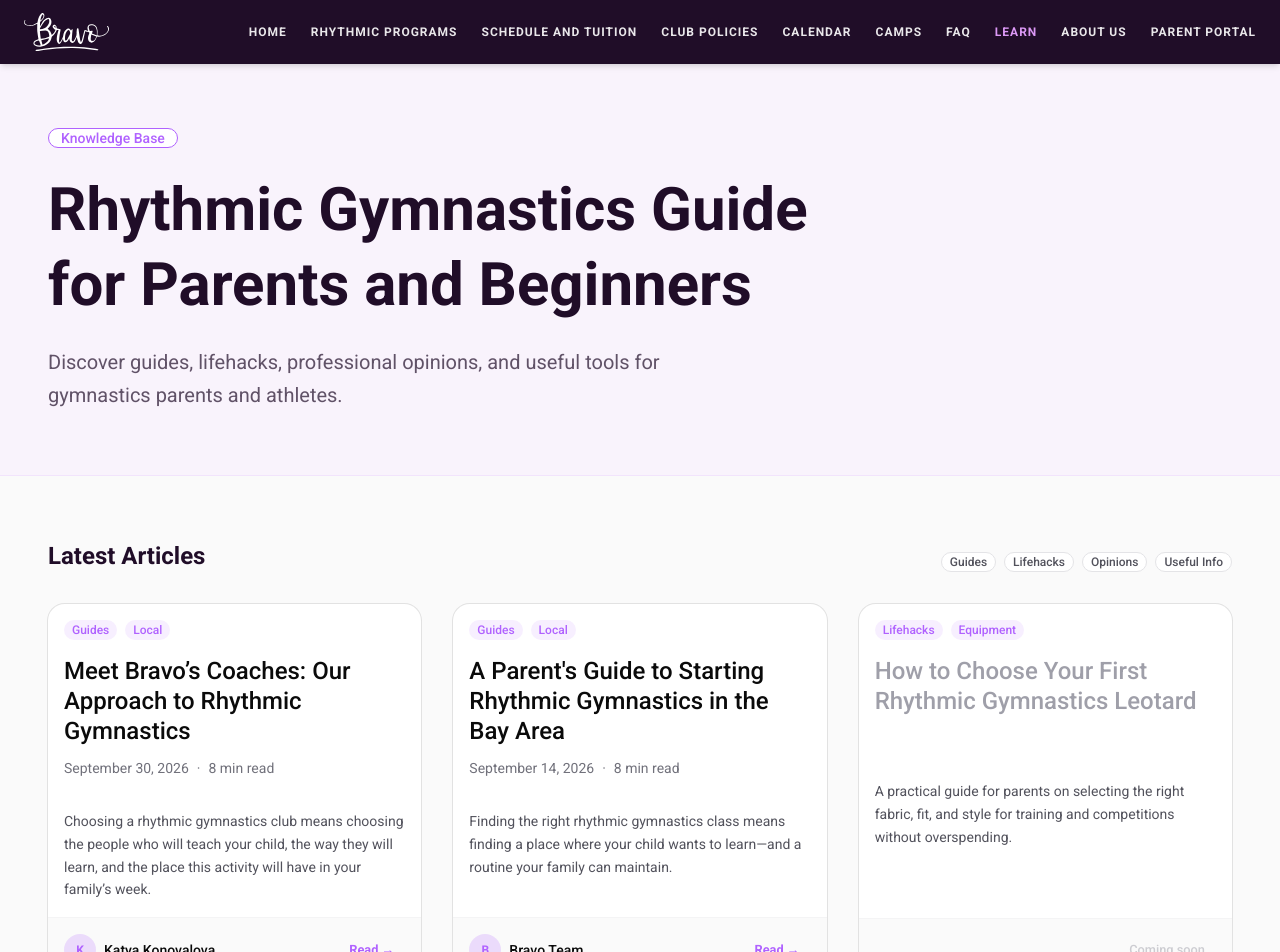
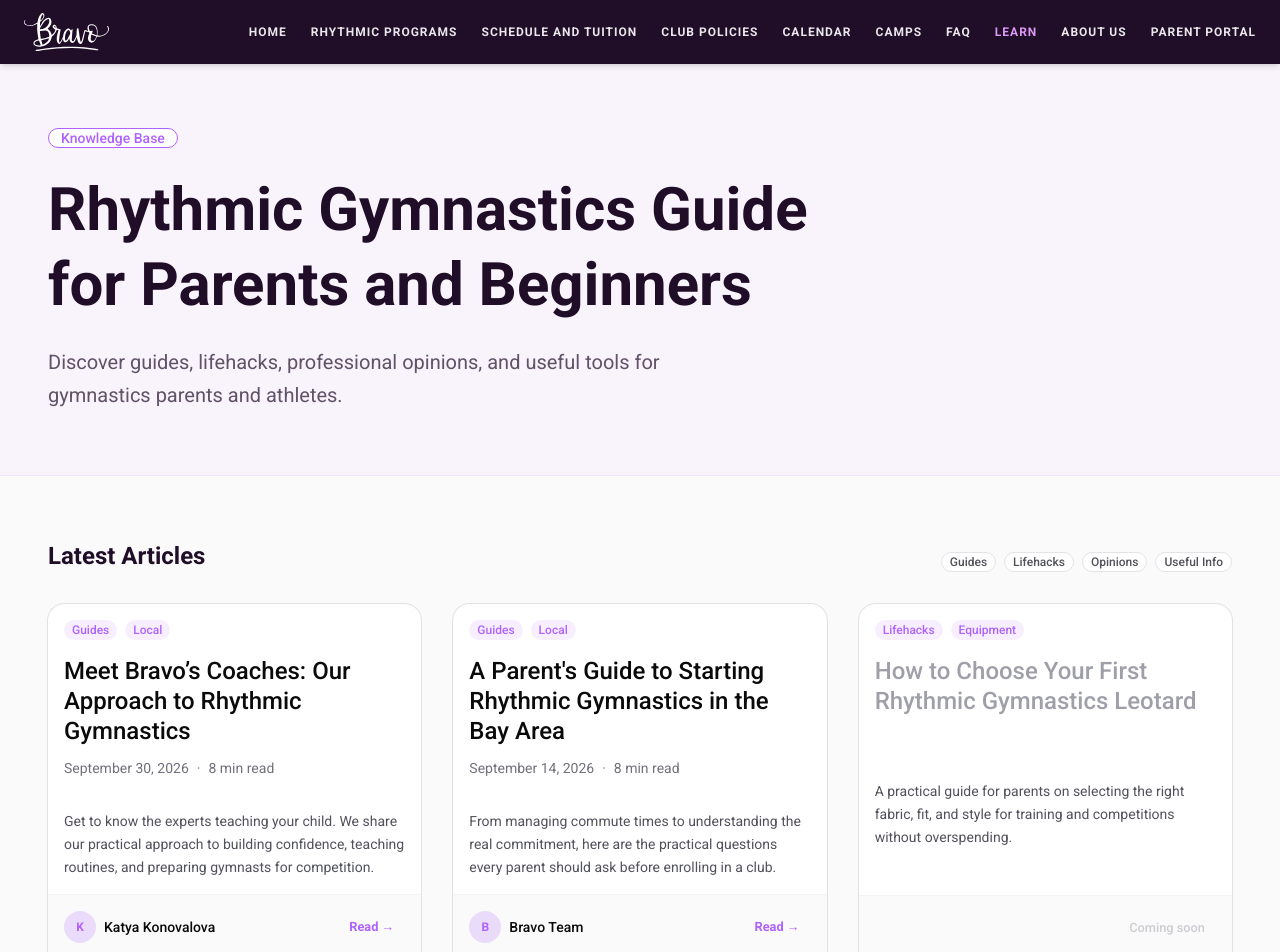
Before and after one commit to spkonovalov/bravorhythmic, a Next.js app: page / in a window 1280 px wide. Shown: the top 952 px of the page. Built offline with nearby package versions, Linux system fonts and the light colour scheme.

Commit message:
Content: Update article excerpts on the homepage

```diff
--- a/src/app/page.tsx
+++ b/src/app/page.tsx
@@ -13,7 +13,7 @@ const articles = [
   {
     id: "how-to-choose-rhythmic-gymnastics-club",
     title: "Meet Bravo’s Coaches: Our Approach to Rhythmic Gymnastics",
-    excerpt: "Choosing a rhythmic gymnastics club means choosing the people who will teach your child, the way they will learn, and the place this activity will have in your family’s week.",
+    excerpt: "Get to know the experts teaching your child. We share our practical approach to building confidence, teaching routines, and preparing gymnasts for competition.",
     date: "September 30, 2026",
     author: "Katya Konovalova",
     tags: ["Guides", "Local"],
@@ -23,7 +23,7 @@ const articles = [
   {
     id: "bravo-rhythmic-gymnastics-bay-area-guide",
     title: "A Parent's Guide to Starting Rhythmic Gymnastics in the Bay Area",
-    excerpt: "Finding the right rhythmic gymnastics class means finding a place where your child wants to learn—and a routine your family can maintain.",
+    excerpt: "From managing commute times to understanding the real commitment, here are the practical questions every parent should ask before enrolling in a club.",
     date: "September 14, 2026",
     author: "Bravo Team",
     tags: ["Guides", "Local"],
```
